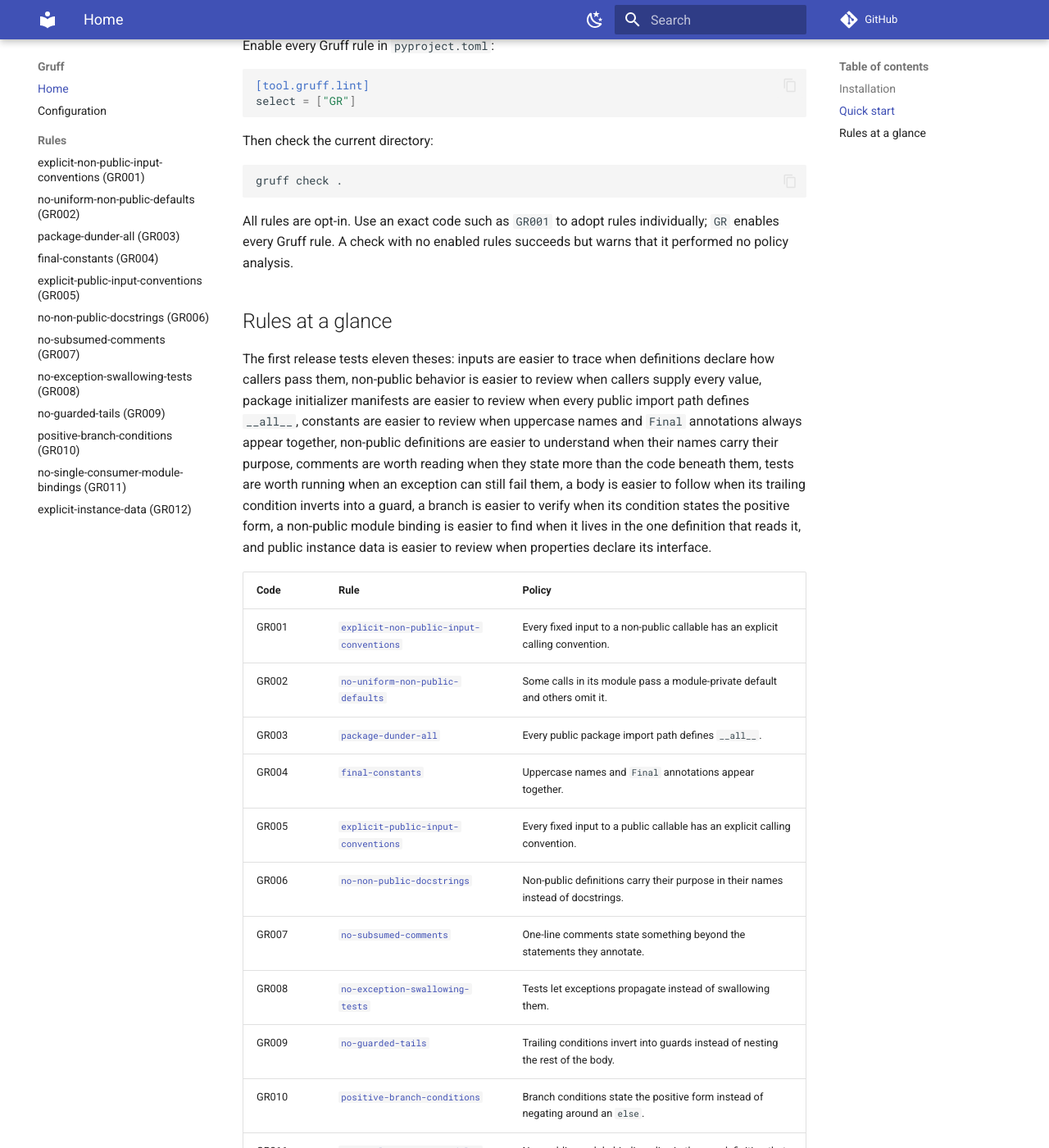
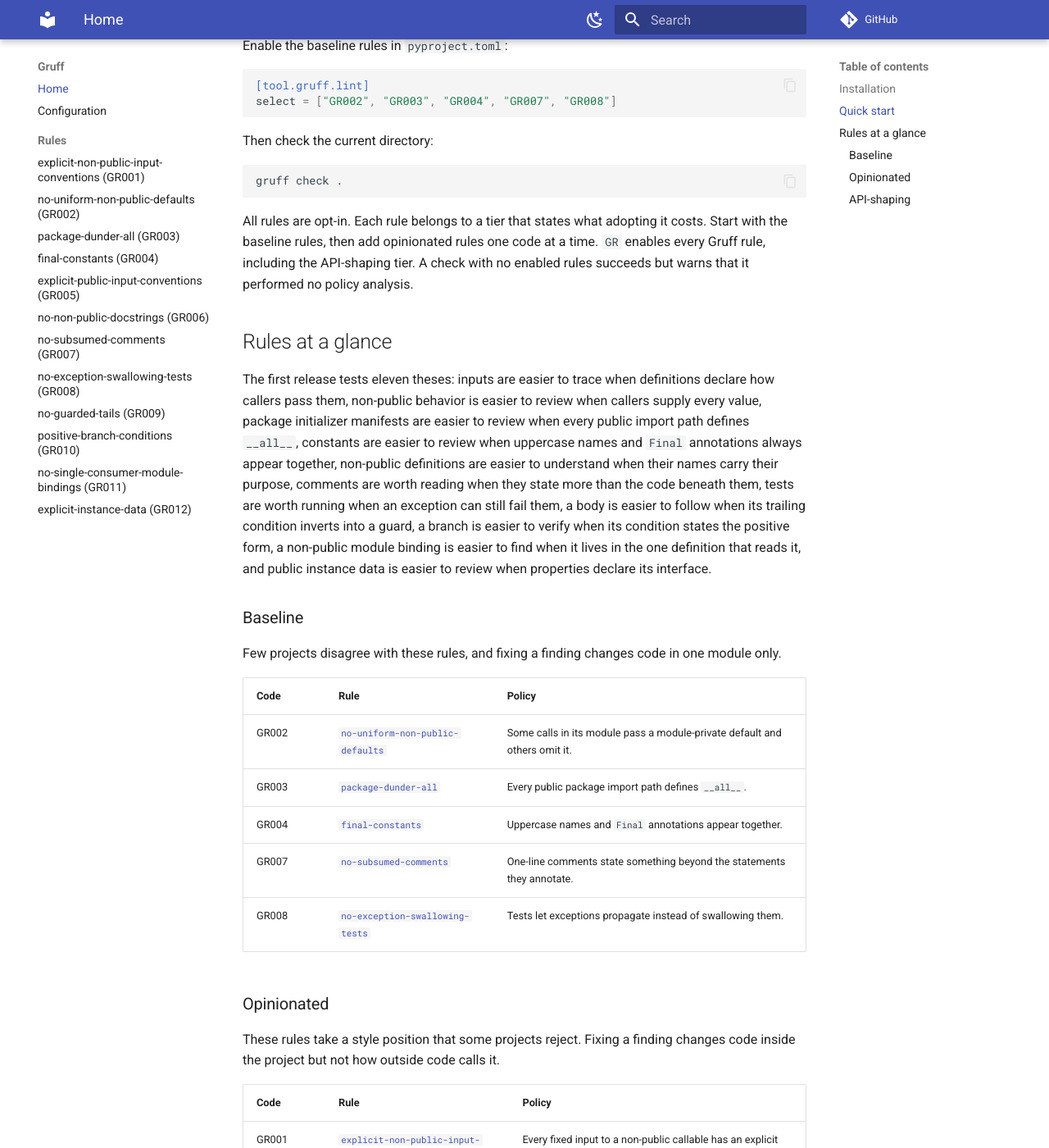
Before and after one commit to wkentaro/gruff, an MkDocs documentation site: the page built from docs/index.md, in a window 1280 px wide and 1400 px high, scrolled down 822 px. Shown: the whole window at 82% size. Built offline with MkDocs 1.6.1 and Material for MkDocs 9.7.7, drawn with Linux system fonts in a browser that asks for light colours; comment, search, counter and statistics services are not loaded; some of the changed text lies outside the part shown.

Commit message:
feat: classify rules by adoption tier
Add a baseline, opinionated, or api-shaping tier to each rule and emit
it from gruff rule --output-format json. Group the README and site rule
tables by tier, and have the quick start select the baseline rules.
The doc test now pins each row under its tier heading.

````diff
--- a/docs/index.md
+++ b/docs/index.md
@@ -32,11 +32,11 @@
 
 ## Quick start
 
-Enable every Gruff rule in `pyproject.toml`:
+Enable the baseline rules in `pyproject.toml`:
 
 ```toml
 [tool.gruff.lint]
-select = ["GR"]
+select = ["GR002", "GR003", "GR004", "GR007", "GR008"]
 ```
 
 Then check the current directory:
@@ -45,27 +45,45 @@
 gruff check .
 ```
 
-All rules are opt-in. Use an exact code such as `GR001` to adopt rules individually; `GR` enables every Gruff rule. A check with no enabled rules succeeds but warns that it performed no policy analysis.
+All rules are opt-in. Each rule belongs to a tier that states what adopting it costs. Start with the baseline rules, then add opinionated rules one code at a time. `GR` enables every Gruff rule, including the API-shaping tier. A check with no enabled rules succeeds but warns that it performed no policy analysis.
 
 ## Rules at a glance
 
 The first release tests eleven theses: inputs are easier to trace when definitions declare how callers pass them, non-public behavior is easier to review when callers supply every value, package initializer manifests are easier to review when every public import path defines `__all__`, constants are easier to review when uppercase names and `Final` annotations always appear together, non-public definitions are easier to understand when their names carry their purpose, comments are worth reading when they state more than the code beneath them, tests are worth running when an exception can still fail them, a body is easier to follow when its trailing condition inverts into a guard, a branch is easier to verify when its condition states the positive form, a non-public module binding is easier to find when it lives in the one definition that reads it, and public instance data is easier to review when properties declare its interface.
 
+### Baseline
+
+Few projects disagree with these rules, and fixing a finding changes code in one module only.
+
+| Code | Rule | Policy |
+| --- | --- | --- |
+| GR002 | [`no-uniform-non-public-defaults`](rules/no-uniform-non-public-defaults.md) | Some calls in its module pass a module-private default and others omit it. |
+| GR003 | [`package-dunder-all`](rules/package-dunder-all.md) | Every public package import path defines `__all__`. |
+| GR004 | [`final-constants`](rules/final-constants.md) | Uppercase names and `Final` annotations appear together. |
+| GR007 | [`no-subsumed-comments`](rules/no-subsumed-comments.md) | One-line comments state something beyond the statements they annotate. |
+| GR008 | [`no-exception-swallowing-tests`](rules/no-exception-swallowing-tests.md) | Tests let exceptions propagate instead of swallowing them. |
+
+### Opinionated
+
+These rules take a style position that some projects reject. Fixing a finding changes code inside the project but not how outside code calls it.
+
 | Code | Rule | Policy |
 | --- | --- | --- |
 | GR001 | [`explicit-non-public-input-conventions`](rules/explicit-non-public-input-conventions.md) | Every fixed input to a non-public callable has an explicit calling convention. |
-| GR002 | [`no-uniform-non-public-defaults`](rules/no-uniform-non-public-defaults.md) | Some calls in its module pass a module-private default and others omit it. |
-| GR003 | [`package-dunder-all`](rules/package-dunder-all.md) | Every public package import path defines `__all__`. |
-| GR004 | [`final-constants`](rules/final-constants.md) | Uppercase names and `Final` annotations appear together. |
-| GR005 | [`explicit-public-input-conventions`](rules/explicit-public-input-conventions.md) | Every fixed input to a public callable has an explicit calling convention. |
 | GR006 | [`no-non-public-docstrings`](rules/no-non-public-docstrings.md) | Non-public definitions carry their purpose in their names instead of docstrings. |
-| GR007 | [`no-subsumed-comments`](rules/no-subsumed-comments.md) | One-line comments state something beyond the statements they annotate. |
-| GR008 | [`no-exception-swallowing-tests`](rules/no-exception-swallowing-tests.md) | Tests let exceptions propagate instead of swallowing them. |
 | GR009 | [`no-guarded-tails`](rules/no-guarded-tails.md) | Trailing conditions invert into guards instead of nesting the rest of the body. |
 | GR010 | [`positive-branch-conditions`](rules/positive-branch-conditions.md) | Branch conditions state the positive form instead of negating around an `else`. |
 | GR011 | [`no-single-consumer-module-bindings`](rules/no-single-consumer-module-bindings.md) | Non-public module bindings live in the one definition that reads them. |
 | GR012 | [`explicit-instance-data`](rules/explicit-instance-data.md) | Public instance data is explicit through class-body annotations or properties. |
 
-Each page above is the rule doc: what the rule flags, why, an example, and when to suppress. `gruff rule GR004` prints the same document in the terminal, and `gruff rule --all --output-format json` emits every rule for tooling.
+### API-shaping
+
+Fixing a finding changes a public signature, which can break callers outside the project. On a published library, adopt these rules with a major release.
+
+| Code | Rule | Policy |
+| --- | --- | --- |
+| GR005 | [`explicit-public-input-conventions`](rules/explicit-public-input-conventions.md) | Every fixed input to a public callable has an explicit calling convention. |
+
+Each page above is the rule doc: what the rule flags, why, an example, and when to suppress. `gruff rule GR004` prints the same document in the terminal, and `gruff rule --all --output-format json` emits every rule and its tier for tooling.
 
 Next: [configuration and the CLI](configuration.md).
````
Also changed, not shown: README.md (+28 -10 lines), 2 other files.
